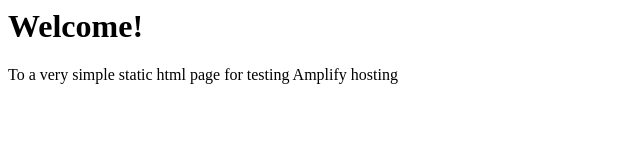
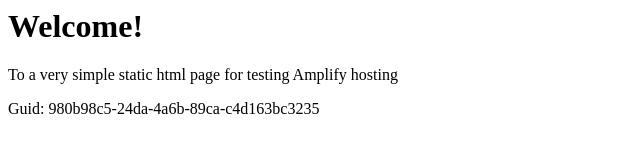
Before and after one commit to aws-aemilia-sfo/Github-PR-Commit-Integration-Test-DoNotTouch-Gith-P5X5MO5I-v1-preprod-us-west-1, a website: page src/index.html in a window 1280 px wide. Shown: the whole page, without its empty margins (0-640 px from the left). Drawn offline with Linux system fonts and the light colour scheme.

Commit message:
commit from integ tests

```diff
--- a/src/index.html
+++ b/src/index.html
@@ -1,3 +1,5 @@
+
+
 <html lang="en">
 
 <head>
@@ -10,6 +12,6 @@
 <body>
     <h1>Welcome!</h1>
     <p>To a very simple static html page for testing Amplify hosting</p>
-</body>
+    <p>Guid: 980b98c5-24da-4a6b-89ca-c4d163bc3235</p></body>
 
 </html>
```
